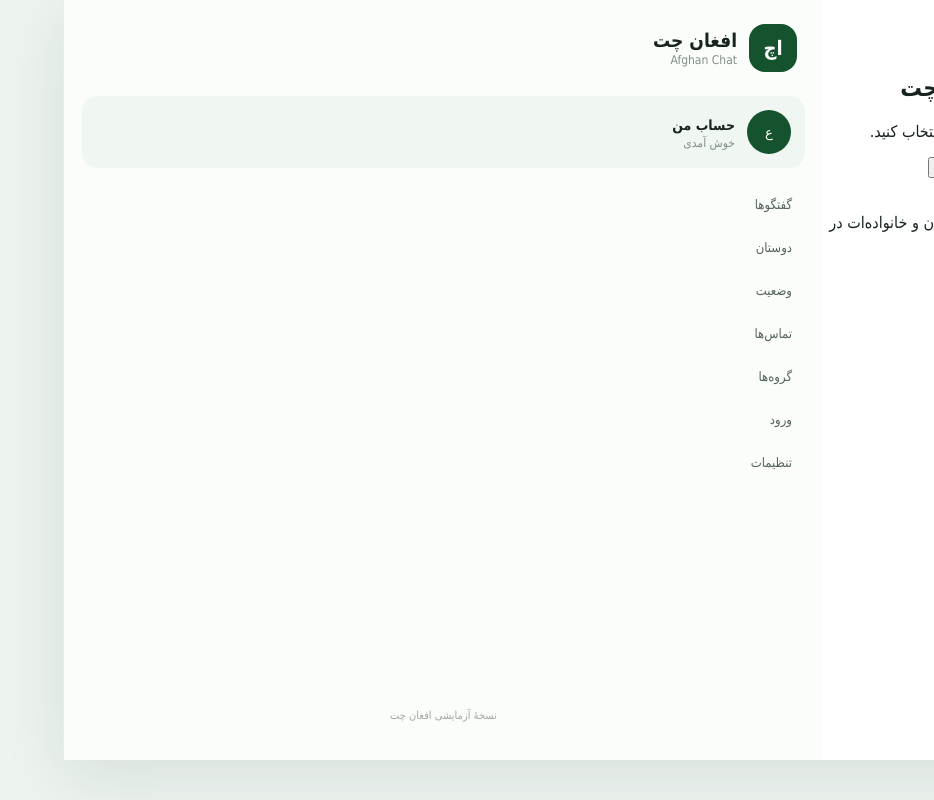
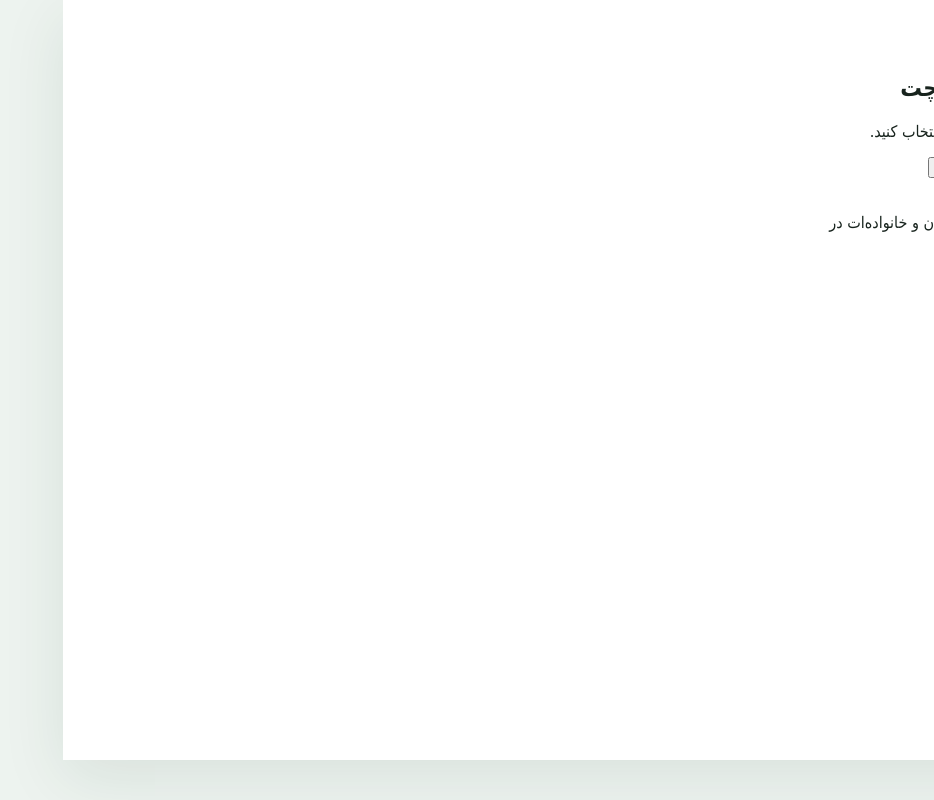
Before and after one commit to adrysmry027-blip/Afghan-Chat, a React (Vite) app: page / in a window 1280 px wide. Shown: the whole page, without its empty margins (346-1280 px from the left). Built offline with nearby package versions, Linux system fonts and the light colour scheme.

Commit message:
Make welcome screen a standalone first-launch view

```diff
--- a/src/App.jsx
+++ b/src/App.jsx
@@ -124,7 +124,7 @@ export default function App() {
           {notice && <p className="notice">{notice}</p>}
         </div>
       </section> : null}
-      <aside className="sidebar">
+      {!["welcome","google-login"].includes(page) && <aside className="sidebar">
         <header className="brand"><div className="brand-mark">اچ</div><div><h1>افغان چت</h1><p>Afghan Chat</p></div></header>
         <div className="profile"><button className="avatar self avatar-button" type="button" onClick={()=>avatarPicker.current?.click()}>{profileImage ? <img src={profileImage} alt="عکس پروفایل"/> : "ع"}</button><input ref={avatarPicker} className="hidden-file" type="file" accept="image/*" onChange={e=>{const file=e.target.files?.[0];if(file)setProfileImage(URL.createObjectURL(file));}}/><div><strong>{displayName}</strong><span>{about}</span></div></div>
         <div className="side-actions">
@@ -138,7 +138,7 @@ export default function App() {
         </div>
         {page === "chats" && <><div className="section-title">گفتگوها <span>۳</span></div><nav className="chat-list" aria-label="گفتگوها">{demoChats.map((chat) => <button className={active.id === chat.id ? "chat-item selected" : "chat-item"} key={chat.id} onClick={() => setActive(chat)}><div className={"avatar " + chat.color}>{chat.name.slice(0, 1)}</div><div className="chat-copy"><strong>{chat.name}</strong><span>{chat.message}</span></div><div className="chat-meta"><time>{chat.time}</time>{chat.unread > 0 && <i>{chat.unread}</i>}</div></button>)}</nav></>}
         <div className="sidebar-note">نسخهٔ آزمایشی افغان چت</div>
-      </aside>
+      </aside>}
       {page === "chats" ? <section className="conversation">
         <header className="conversation-head"><div className="avatar green">{active.name.slice(0, 1)}</div><div className="contact-title"><strong>{active.name}</strong><span>گفتگوی آزمایشی</span></div><div className="call-actions"><button type="button" title="تماس صوتی" onClick={() => openCall(active.name, "voice")}>☎</button><button type="button" title="تماس تصویری" onClick={() => openCall(active.name, "video")}>▣</button></div><button className="more" aria-label="گزینه‌ها">•••</button></header>
         <div className="messages"><div className="date-chip">امروز</div>{messages.map((item) => <div className={"bubble-row " + (item.from === "me" ? "mine" : "")} key={item.id}><div className="bubble">{item.type === "image" ? <img className="message-media" src={item.url} alt="عکس فرستاده‌شده" /> : item.type === "video" ? <video className="message-media" src={item.url} controls /> : item.type === "audio" ? <audio src={item.url} controls /> : item.type === "file" ? <a href={item.url} download={item.name}>{item.name}</a> : item.text}<small>{item.from === "me" ? "در همین گوشی" : "دریافت شد"}</small></div>{item.from === "me" && <button className="delete" title="حذف پیام" onClick={() => setMessages((all) => all.filter((m) => m.id !== item.id))}>حذف</button>}</div>)}</div>
```
